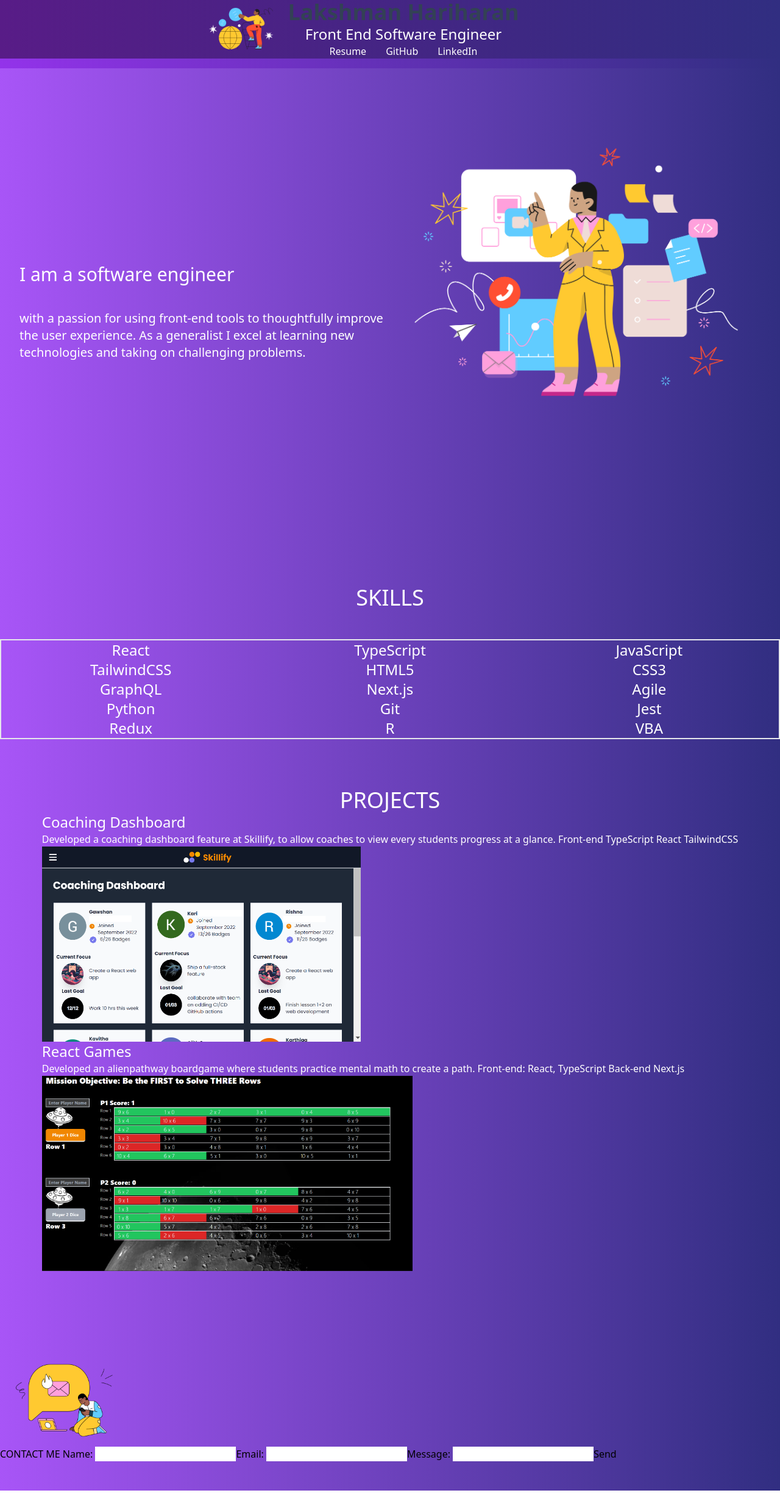
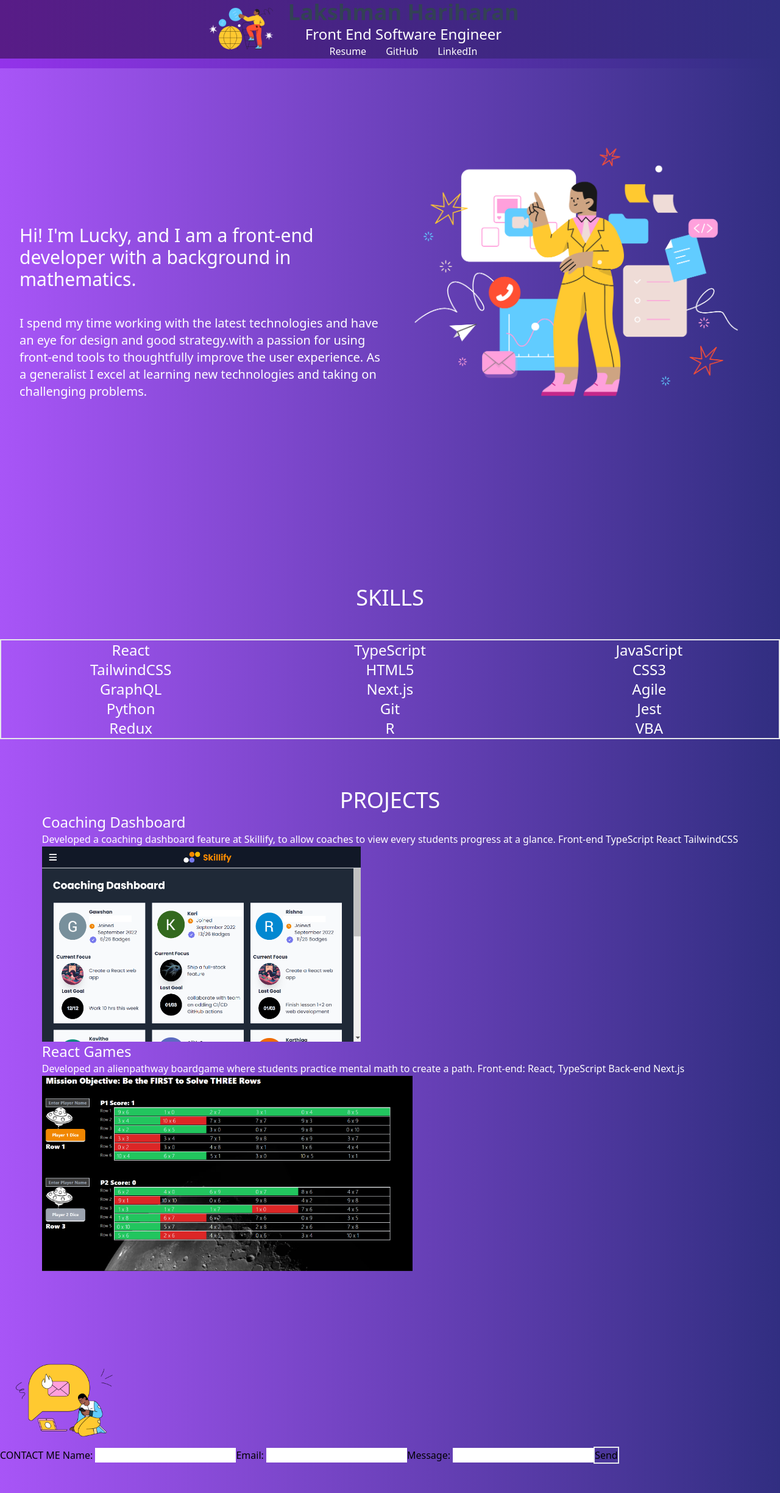
Before and after one commit to LuckyHariharan/LandingPage, a React (Create React App) app in the folder my-app/: page / in a window 1280 px wide. Shown: the whole page at 61% size. Built offline with nearby package versions, Linux system fonts and the light colour scheme.

Commit message:
Update App.tsx

```diff
--- a/my-app/src/App.tsx
+++ b/my-app/src/App.tsx
@@ -105,12 +105,15 @@ function App() {
       <div className="grid sm:grid-cols-2 md:grid-cols-[1fr_1fr] text-white h-screen text-xl p-8  bg-gradient-to-r from-purple-500 to-indigo-900 ">
         <div className="flex flex-col place-content-center space-y-10">
           <h1 className="text-3xl flex align-center ">
-            I am a software engineer
+            Hi! I'm Lucky, and I am a front-end developer with a background in
+            mathematics.
           </h1>
           <p className="">
-            with a passion for using front-end tools to thoughtfully improve the
-            user experience. As a generalist I excel at learning new
-            technologies and taking on challenging problems.
+            I spend my time working with the latest technologies and have an eye
+            for design and good strategy.with a passion for using front-end
+            tools to thoughtfully improve the user experience. As a generalist I
+            excel at learning new technologies and taking on challenging
+            problems.
           </p>{" "}
         </div>
         <img alt="" className="h-88 font-size mt-12" src={hero1}></img>
@@ -176,7 +179,9 @@ function App() {
           CONTACT ME Name: <input type="text" name="Name"></input>
           Email: <input type="text" name="Email"></input>
           Message: <input type="text" name="Message"></input>
-          <button type="submit">Send</button>
+          <button type="submit" className="border-2">
+            Send
+          </button>
         </form>
       </div>
     </div>
```
